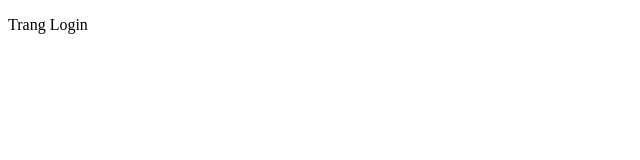
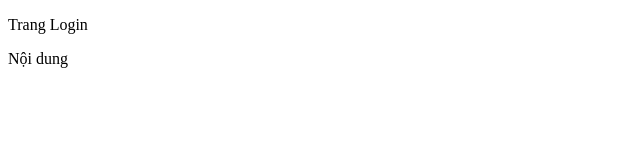
Before and after one commit to phanhuynh2606/Bai13, a plain HTML site: page login.html in a window 1280 px wide. Shown: the full height of the page, 0-640 px from the left. Drawn offline with Linux system fonts and the light colour scheme.

Commit message:
updateLogin

```diff
--- a/login.html
+++ b/login.html
@@ -7,5 +7,6 @@
 </head>
 <body>
    <p>Trang Login</p>
+   <p>Nội dung</p>
 </body>
 </html>
```
